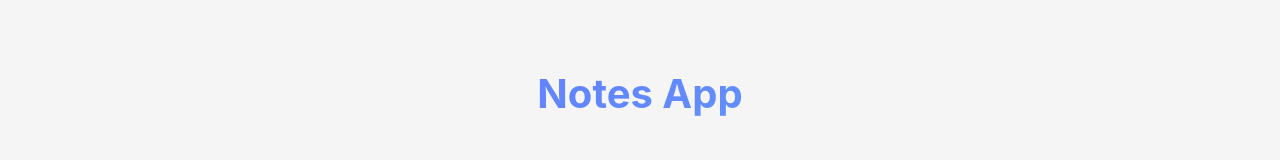
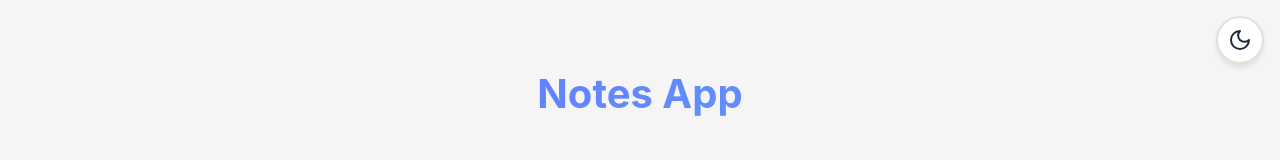
Before and after one commit to cekwedike/notes-app, a React (Vite) app: page / in a window 1280 px wide. Shown: the top 160 px of the page. Built offline with nearby package versions, Linux system fonts and the light colour scheme.

Commit message:
Add ThemeToggle component to App for improved user experience with light and dark themes.

```diff
--- a/src/App.tsx
+++ b/src/App.tsx
@@ -2,6 +2,7 @@ import { useState, useEffect, useMemo } from 'react'
 import { NoteForm } from './components/NoteForm'
 import { NotesList } from './components/NotesList'
 import { NotesFilter } from './components/NotesFilter'
+import { ThemeToggle } from './components/ThemeToggle'
 import type { Note } from './types/Note'
 import { getNotes, addNote, updateNote, deleteNote } from './utils/storage'
 import './App.css'
@@ -78,6 +79,7 @@ function App() {
 
   return (
     <div className="app">
+      <ThemeToggle />
       <header className="app-header">
         <h1>Notes App</h1>
       </header>
```
